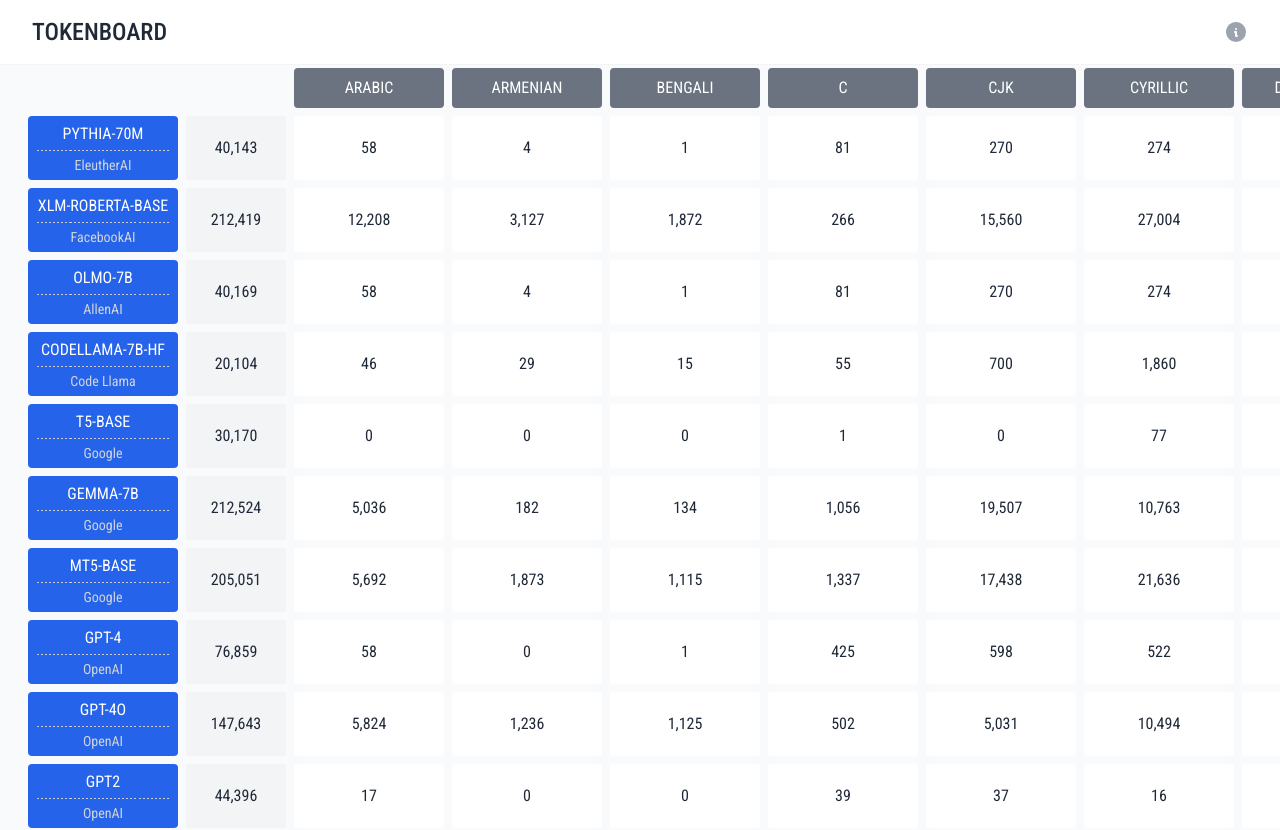
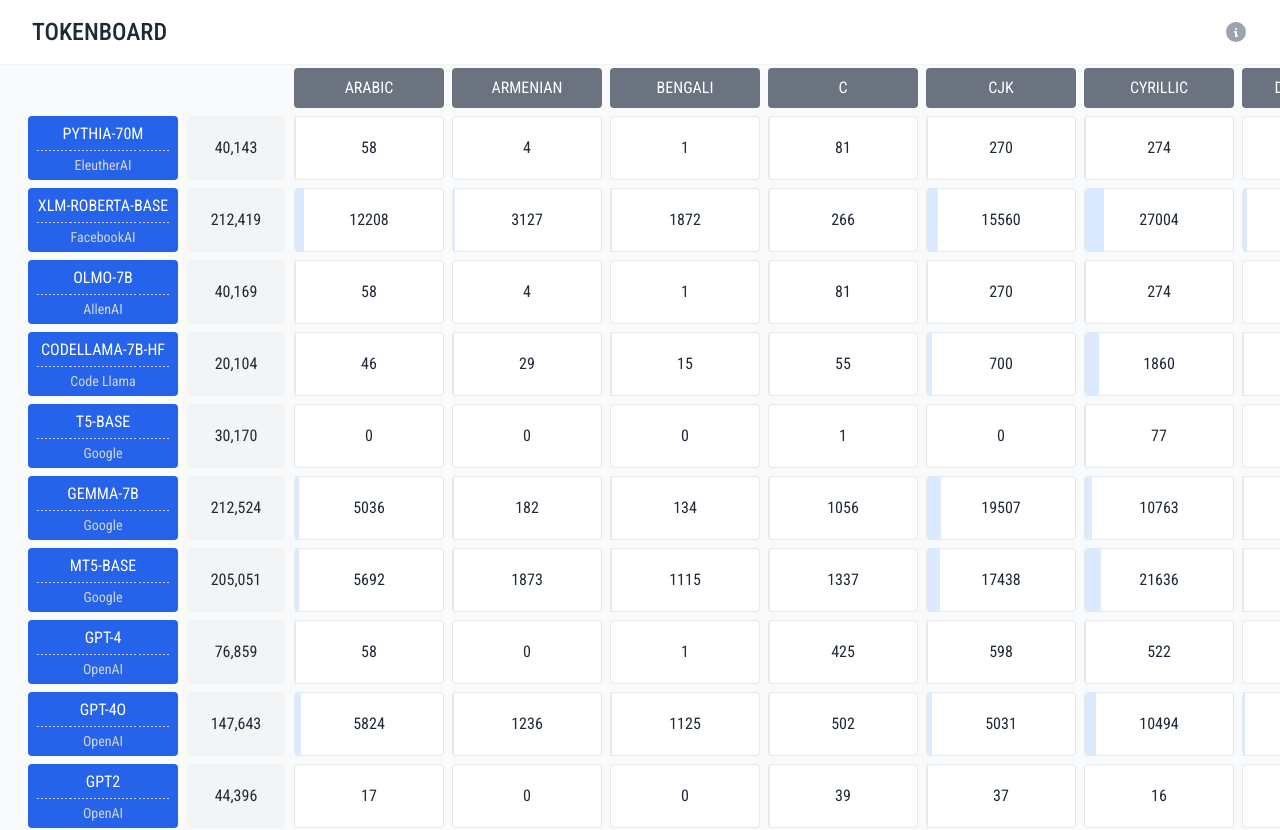
Before and after one commit to zhangchaodesign/token-board, a Next.js app: page / in a window 1280 px wide. Shown: the top 830 px of the page. Built offline with nearby package versions, Linux system fonts and the light colour scheme.

Commit message:
Add gradient bg

```diff
--- a/components/CategoryBox.tsx
+++ b/components/CategoryBox.tsx
@@ -6,7 +6,7 @@
 
 export const CategoryBox = (props: CategoryBoxProps) => {
   return (
-    <div className="col-title-box">
+    <div className="col-title-box select-none">
       <p className="capitalize text-base">{props.category.toUpperCase()}</p>
     </div>
   );
--- a/components/CellBox.tsx
+++ b/components/CellBox.tsx
@@ -1,13 +1,21 @@
 import React from "react";
 
 type CellBoxProps = {
-  content: string;
+  content: number;
+  total: number;
 };
 
 export const CellBox = (props: CellBoxProps) => {
   return (
-    <div className="cell-box">
-      <p className="capitalize text-base">{props.content}</p>
+    <div className="cell-box cursor-pointer select-none transition hover:scale-105 duration-150 hover:shadow-sm border-[0.8px] relative">
+      <p className="capitalize text-base z-[5]">{props.content}</p>
+      <div
+        className="bg-blue-100 h-[64px] rounded absolute left-0"
+        style={
+          // width is calculated based on the percentage of the content
+          { width: `${(props.content / props.total) * 100}%` }
+        }
+      ></div>
     </div>
   );
 };
--- a/components/DataTable.tsx
+++ b/components/DataTable.tsx
@@ -45,11 +45,8 @@
                 {columns.slice(3).map((column) => (
                   <td key={`${index}-${column}`}>
                     <CellBox
-                      content={
-                        typeof item[column] === "number"
-                          ? item[column].toLocaleString()
-                          : item[column].toString()
-                      }
+                      content={Number(item[column])}
+                      total={Number(item.total)}
                     />
                   </td>
                 ))}
--- a/components/ModelBox.tsx
+++ b/components/ModelBox.tsx
@@ -7,7 +7,7 @@
 
 export const ModelBox = (props: ModelBoxProps) => {
   return (
-    <div className="row-title-box">
+    <div className="row-title-box select-none">
       <p className="capitalize text-base">{props.model.toUpperCase()}</p>
       <hr className="line-dashed"></hr>
       <p className="capitalize text-sm text-gray-300">{props.company}</p>
--- a/components/TotalBox.tsx
+++ b/components/TotalBox.tsx
@@ -6,7 +6,7 @@
 
 export const TotalBox = (props: TotalBoxProps) => {
   return (
-    <div className="total-box">
+    <div className="total-box select-none">
       <p className="capitalize text-base">{props.content}</p>
     </div>
   );
```
